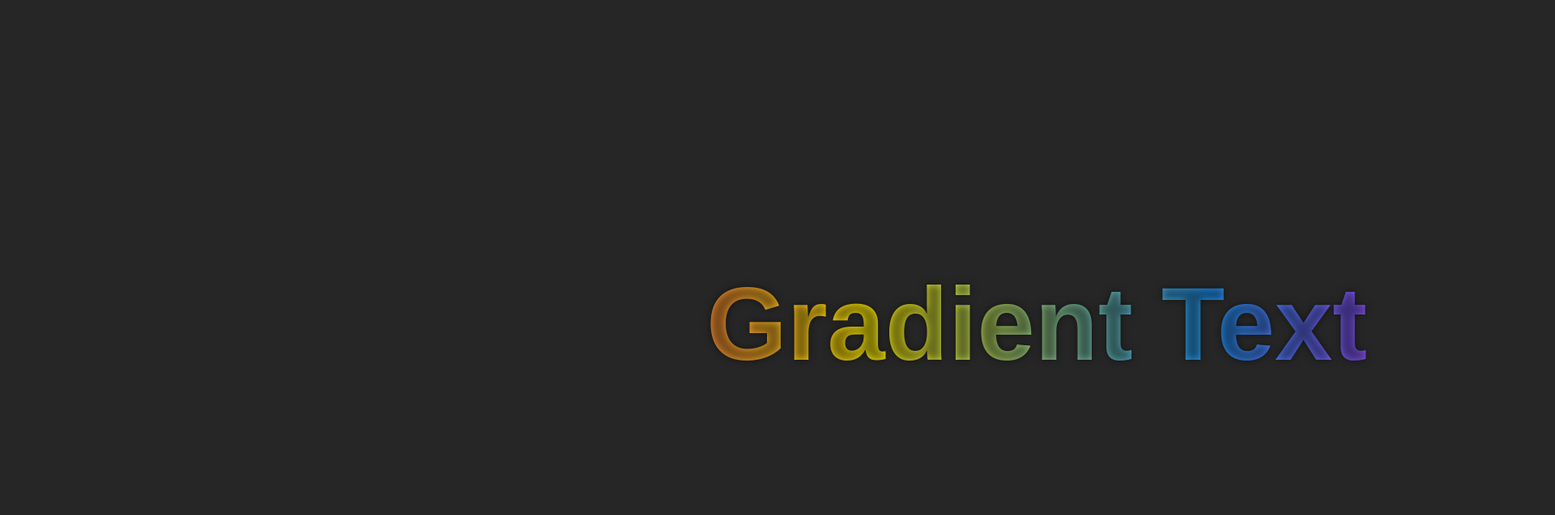
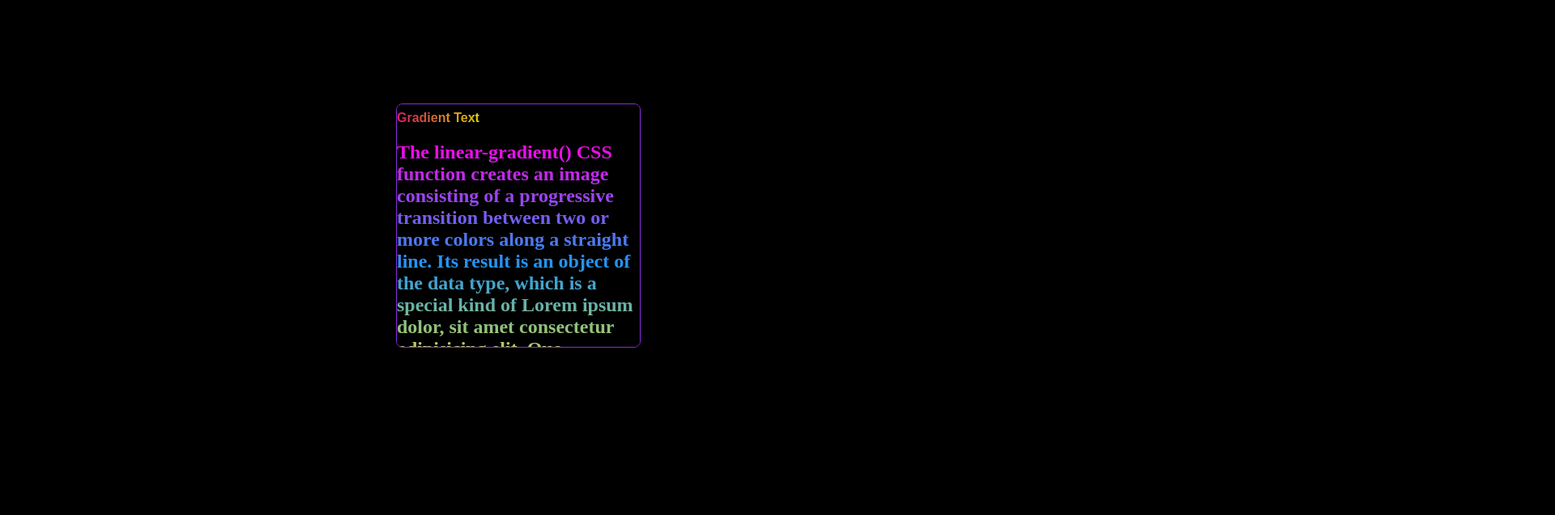
Before and after one commit to josiasmartins/text-gradient, a plain HTML site: page index.html in a window 1280 px wide. Shown: the whole page at 81% size, 1920 px wide, since content can reach past the window. Drawn offline with Linux system fonts and the light colour scheme.

Commit message:
style: adicionado um bloco de texto com Gradient

```diff
--- a/index.html
+++ b/index.html
@@ -8,6 +8,12 @@
     <link rel="stylesheet" href="style.css">
 </head>
 <body>
-    <h1>Gradient Text</h1>
+    <div class="container">
+        <h1>Gradient Text</h1>
+
+        <h2>The linear-gradient() CSS function creates an image consisting of a progressive transition between two or more colors along a straight line. Its result is an object of the data type, which is a special kind of
+            Lorem ipsum dolor, sit amet consectetur adipisicing elit. Quo molestias et, ipsa neque praesentium asperiores architecto numquam iste. Incidunt velit sint cumque repellat placeat quod nam provident vitae eaque suscipit?
+        </h2>
+    </div>
 </body>
 </html>
--- a/style.css
+++ b/style.css
@@ -1,22 +1,38 @@
 * {
     margin: 0;
     padding: 0;
-    background: #262626;
+    background: #000000;
+}
+
+.container {
+    margin: 10% auto;
+    width: 300px;
+    height: 300px;
+    border: 1px solid blueviolet;
+    overflow: auto;
+    border-radius: 8px;
 }
 
 h1 {
-    position: absolute;
-    top: 50%;
+    display: flex;
     left: 50%;
-    transform: translateY(-50%);
+    /* transform: translateY(-50%); */
     margin: 0;
     padding: 0;
     width: 100%;
-    text-align: center;
-    font-size: 8rem;
+    text-align: top;
+    font-size: 1rem;
     font-family: sans-serif;
     background: linear-gradient(to right, #f32170, #ffeb07, #2196f3, #ff00eb);
     -webkit-text-fill-color: transparent;
     -webkit-background-clip: text;
     text-shadow: 0 0 10px rgba(0, 0, 0, .5);
+    margin-bottom: 20px;
+    margin-top: 8px;
 }
+
+h2 {
+    background: linear-gradient(to top, #f32170, #ffeb07, #2196f3, #ff00eb);
+    -webkit-text-fill-color: transparent;
+    -webkit-background-clip: text;
+}
```
